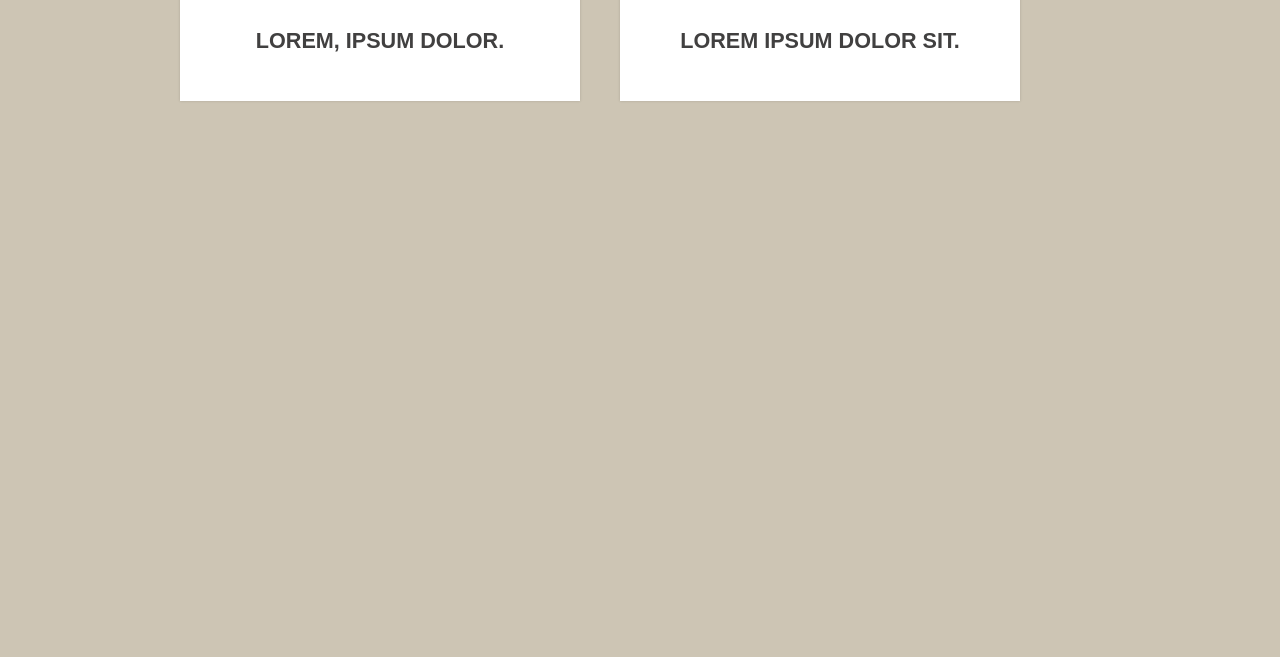
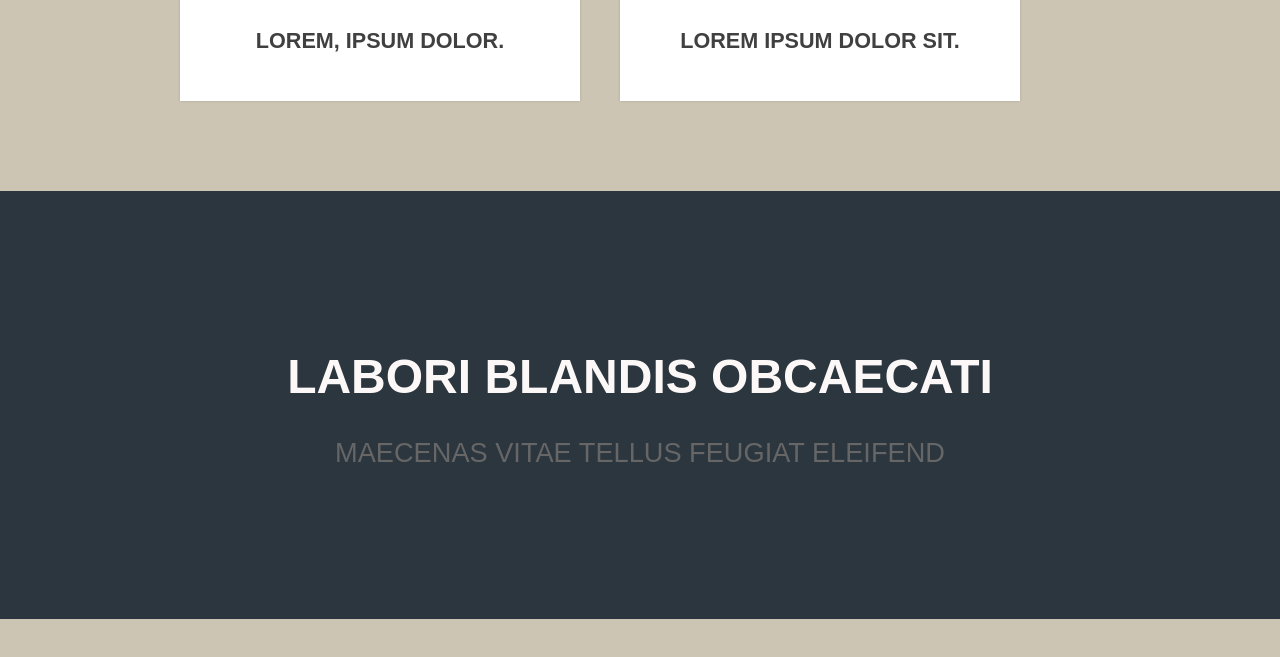
Before and after one commit to jamiev03/Mountains-site, a plain HTML site: page index.html in a window 1280 px wide. Shown: the part 1816-2473 px from the top of the page. Before the commit the page ends 1937 px from the top, so only its background shows below. Drawn offline with Linux system fonts and the light colour scheme.

Commit message:
content 3 added

```diff
--- a/index.html
+++ b/index.html
@@ -57,6 +57,13 @@
         </div>
     </div>
 
+    <div class="content-3">
+        <div class="content-3-header">
+            <h2>Labori blandis obcaecati</h2>
+            <p>Maecenas vitae tellus feugiat eleifend</p>
+        </div>
+    </div>
+
 
 
 
--- a/style.css
+++ b/style.css
@@ -127,6 +127,30 @@ label {
     display: block;
     padding: 2em 1em;
 }
+.content-3 {
+    background: #2c363f;
+    width: 100%;
+    height: auto;
+}
+.content-3-header {
+    margin: 70px auto;
+    text-transform: uppercase;
+    text-align: center;
+    padding: 150px 0;
+}
+.content-3-header h2 {
+    color: #fcf8f7;
+    font-size: 3em;
+    line-height: 1.5em;
+    font-weight: 700;
+    margin-bottom: 0.5em;
+}
+.content-3-header p {
+    font-size: 1.7em;
+    color: #666666;
+}
+
+
 
 
 
```
